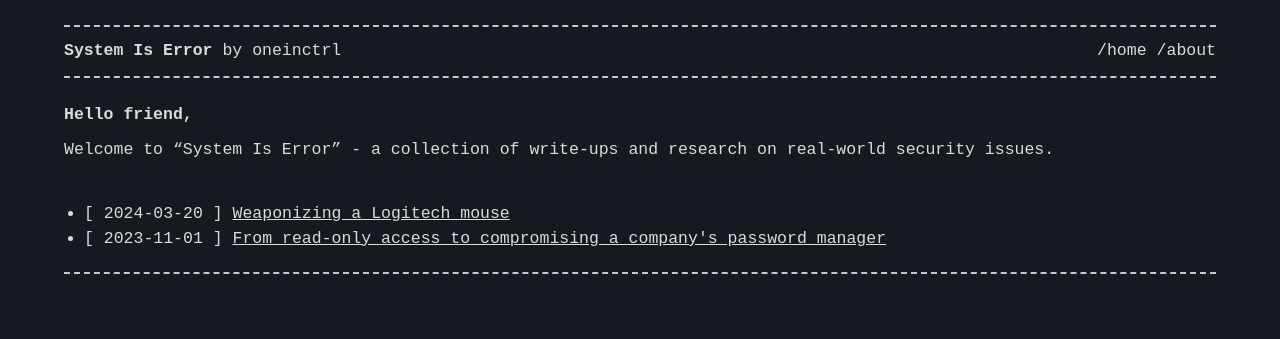
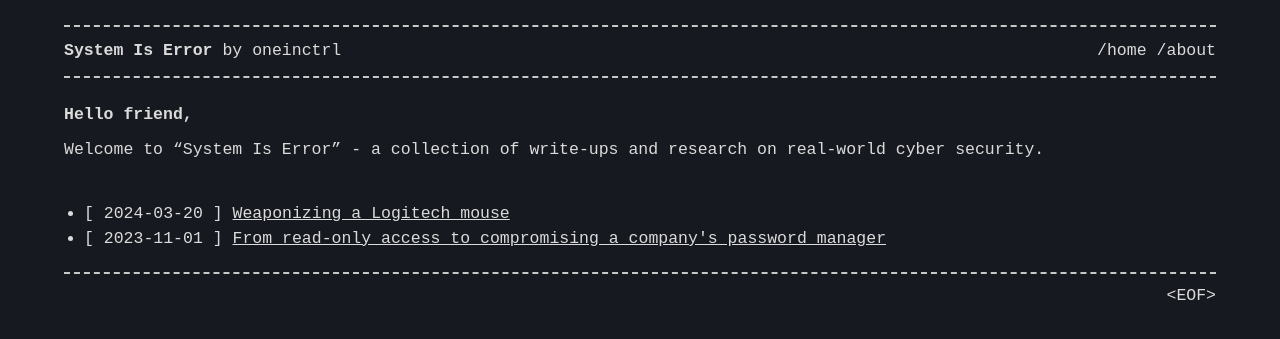
Before and after one commit to oneinctrl/oneinctrl.github.io, a Jekyll site: the page built from index.md, in a window 1280 px wide. Shown: the top 339 px of the page. Built offline with Jekyll 4.4.1, drawn with Linux system fonts in a browser that asks for light colours.

Commit message:
Fix messages

```diff
--- a/_config.yml
+++ b/_config.yml
@@ -1,11 +1,11 @@
 title: System Is Error
-description: A collection of write-ups and research on real-world security issues.
+description: A collection of write-ups and research on real-world cyber security.
 
 header_pages:
   - index.md
   - about.md
 
-#footer: 'follow us on <a href="https://twitter.com/">twitter</a>'
+footer: '&lt;EOF&gt;'
 
 style: dark
 #listen_for_clients_preferred_style: true # true or false (default)
--- a/index.md
+++ b/index.md
@@ -6,4 +6,4 @@ permalink: /
 
 # Hello friend,
 
-Welcome to "{{site.title}}" - a collection of write-ups and research on real-world security issues.
+Welcome to "{{site.title}}" - a collection of write-ups and research on real-world cyber security.
```
Also changed, not shown: 3 other files.
